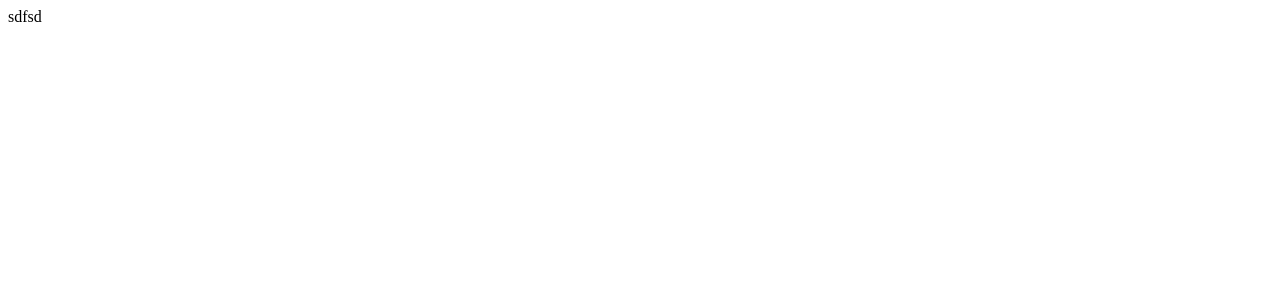
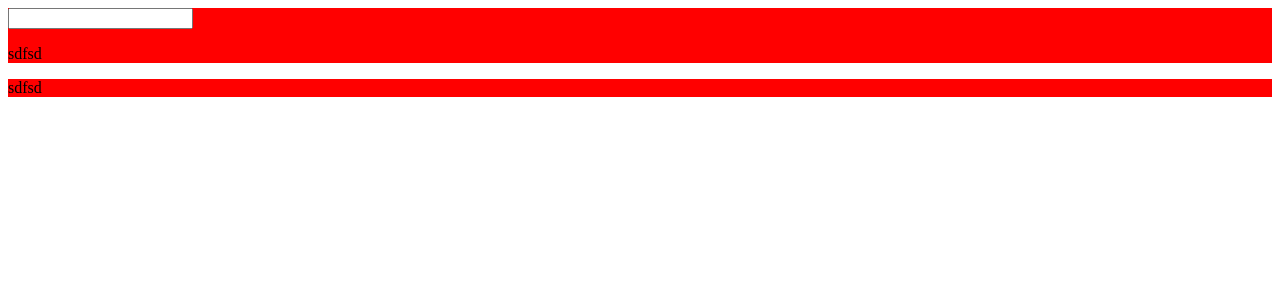
Before and after one commit to dest411/studyreact, a React (Create React App) app: page / in a window 1280 px wide. Shown: the top 300 px of the page. Built offline with nearby package versions, Linux system fonts and the light colour scheme.

Commit message:
jsx trainee

```diff
--- a/src/App.jsx
+++ b/src/App.jsx
@@ -0,0 +1,14 @@
+import React from "react";
+import './main.css'
+
+const App = () => {
+    return (
+        <div className="hello" >
+           <input type="text" />
+           <p>sdfsd</p>
+        </div>
+
+    );
+};
+
+export default App;
--- a/src/index.js
+++ b/src/index.js
@@ -1,15 +1,18 @@
 import React from 'react';
 import ReactDOM from 'react-dom/client';
+
+import App from './App';
 
 const root =  ReactDOM.createRoot(document.getElementById('root'));
 
 root.render(
   <React.StrictMode>
 
+
+    <App/>
     <div className='hello' >
       sdfsd
     </div>
-
   </React.StrictMode>
 );
 
--- /dev/null
+++ b/src/main.css
@@ -0,0 +1,3 @@
+.hello{
+    background-color: red;
+ }
```
